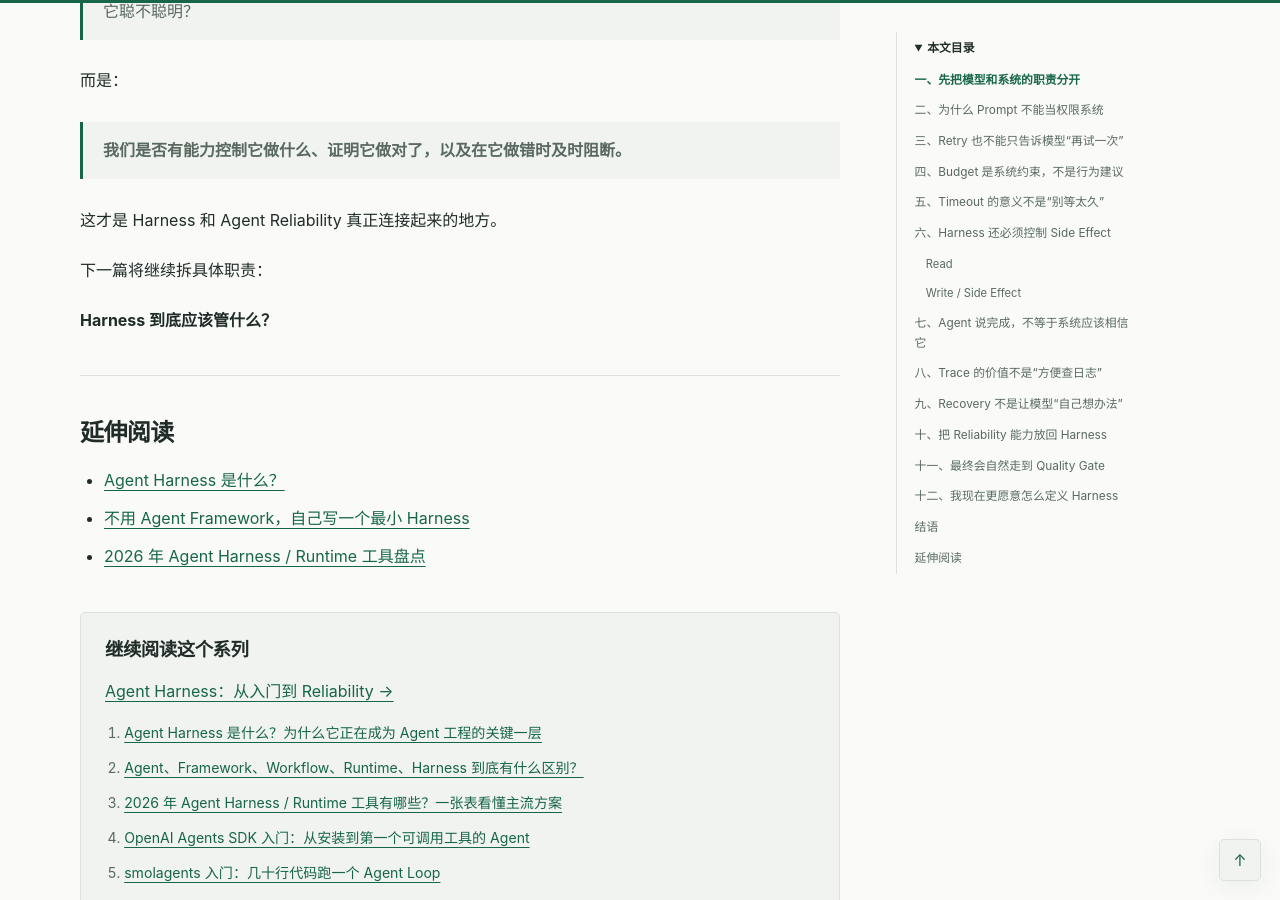
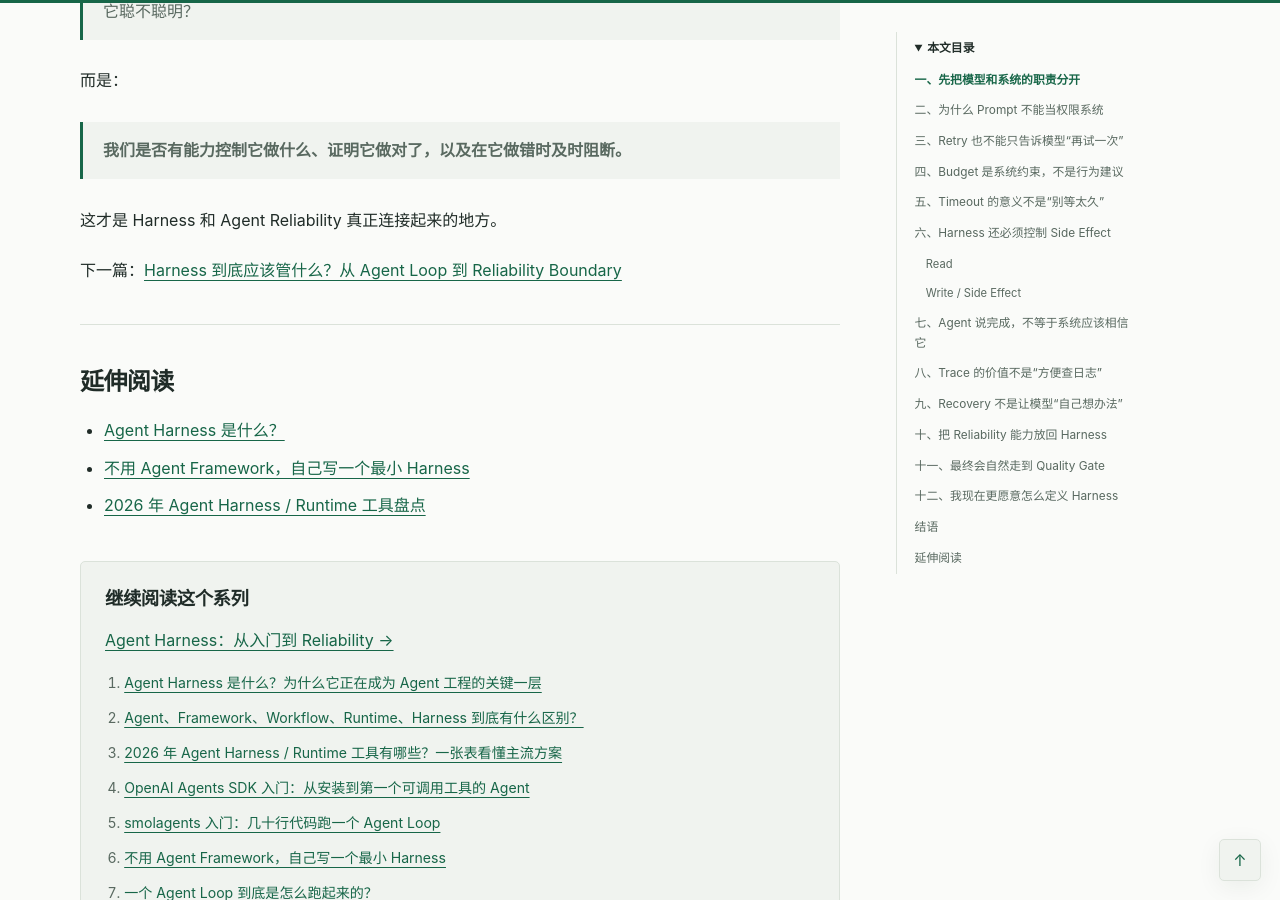
Before and after one commit to hugfeature/hugfeature.github.io, a Jekyll site: the page built from _posts/2026-09-22-why-agent-needs-harness.md, in a window 1280 px wide and 900 px high, scrolled down 18325 px. Built offline with Jekyll 4.4.1, drawn with Linux system fonts in a browser that asks for light colours.

Commit message:
Link Harness series #08 to #09

```diff
--- a/_posts/2026-09-22-why-agent-needs-harness.md
+++ b/_posts/2026-09-22-why-agent-needs-harness.md
@@ -618,9 +618,7 @@ BLOCK
 
 这才是 Harness 和 Agent Reliability 真正连接起来的地方。
 
-下一篇将继续拆具体职责：
-
-**Harness 到底应该管什么？**
+下一篇：[Harness 到底应该管什么？从 Agent Loop 到 Reliability Boundary](/harness/what-should-agent-harness-own/)
 
 ---
 
```
